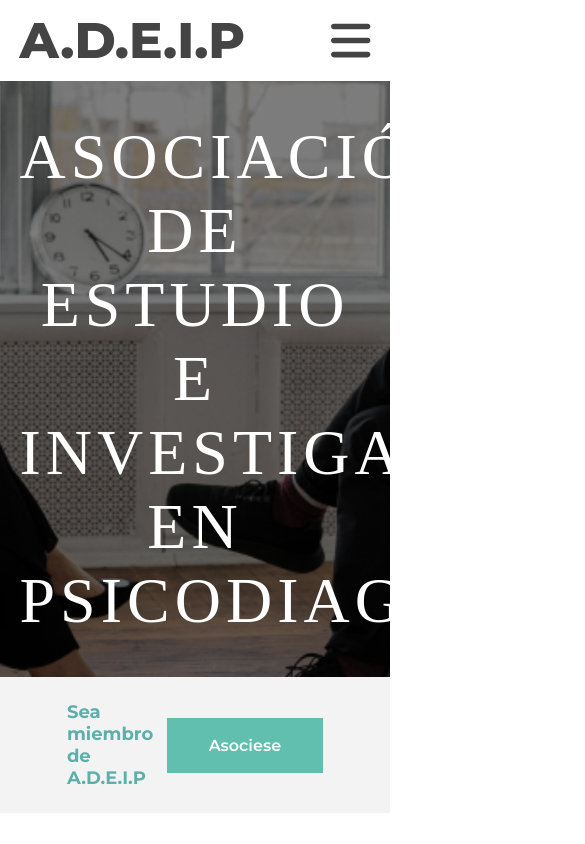
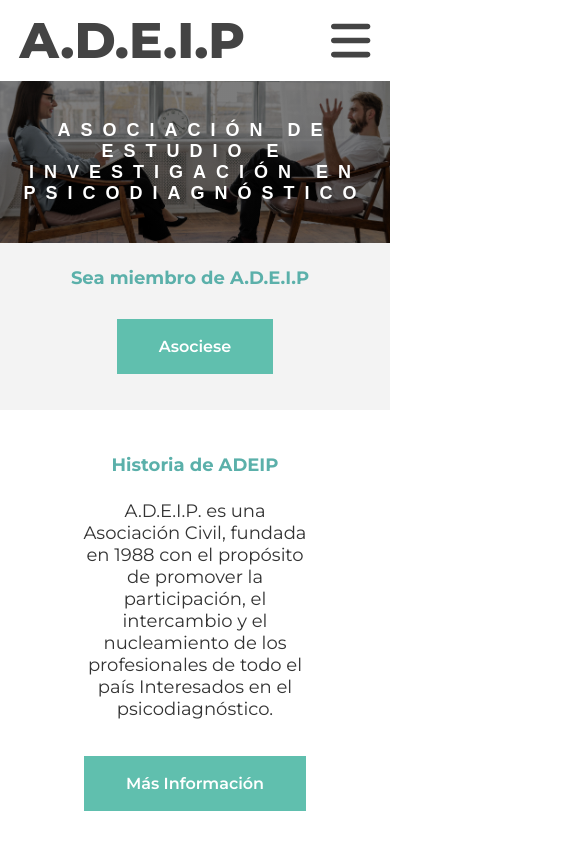
Before and after one commit to sleklere/adeip, a React (Create React App) app: page / in a window 390 px wide. Shown: the top 844 px of the page, 585 px wide, since content can reach past the window. Built offline with nearby package versions, Linux system fonts and the light colour scheme; a web font is replaced by a local one.

Commit message:
Editing some styles

```diff
--- a/src/Components/PageLayoutTop.module.css
+++ b/src/Components/PageLayoutTop.module.css
@@ -14,7 +14,6 @@
 
   padding-top: 10%;
   padding-bottom: 10%;
-  margin-bottom: 4rem;
 }
 
 .titulo h1 {
@@ -35,3 +34,13 @@
     font-size: 2.4rem;
   }
 }
+@media (max-width: 410px) {
+  .titulo h1 {
+    font-size: 1.8rem;
+  }
+}
+@media (max-width: 340px) {
+  .titulo h1 {
+    font-size: 1.4rem;
+  }
+}
--- a/src/Pages/Contact.module.css
+++ b/src/Pages/Contact.module.css
@@ -4,10 +4,9 @@
   font-size: 1.6rem;
   color: #444;
   max-width: 70rem;
-  margin: 0 auto;
+  margin: 4rem auto;
   padding: 0 1.6rem;
   gap: 1.6rem;
-  margin-bottom: 4rem;
 }
 
 .form label {
--- a/src/Pages/Inicio.jsx
+++ b/src/Pages/Inicio.jsx
@@ -1,10 +1,14 @@
 import styles from "./Inicio.module.css";
+import backgroundImage from "../Assets/home.png";
+import PageLayoutTop from "../Components/PageLayoutTop";
+
 function Inicio() {
   return (
     <div className={styles.container}>
-      <div className={styles.carrousel}>
-        <h1>Asociación de Estudio e Investigación en Psicodiagnóstico</h1>
-      </div>
+      <PageLayoutTop
+        title={"ASOCIACIÓN DE ESTUDIO E INVESTIGACIÓN EN PSICODIAGNÓSTICO"}
+        image={backgroundImage}
+      />
       <section className={styles.associate}>
         <div>
           <h3 className={styles["heading-terciary"]}>
--- a/src/Pages/Inicio.module.css
+++ b/src/Pages/Inicio.module.css
@@ -6,6 +6,10 @@
 h3 {
   color: #5bb0aa;
   font-size: 1.6rem;
+}
+
+.container .titulo {
+  margin-bottom: 0;
 }
 
 .heading-terciary {
@@ -31,29 +35,6 @@ h3 {
 
 section {
   margin: 2rem 0;
-}
-
-.carrousel {
-  background-image: linear-gradient(rgba(0, 0, 0, 0.3), rgba(0, 0, 0, 0.3)),
-    url("../Assets/home.png");
-  background-repeat: no-repeat;
-  background-size: cover;
-  background-position: top;
-
-  padding-top: 10%;
-  padding-bottom: 10%;
-}
-
-.carrousel h1 {
-  color: white;
-  text-align: center;
-  font-weight: 400;
-  font-size: 6.4rem;
-  letter-spacing: 0.5rem;
-  text-transform: uppercase;
-
-  width: 90%;
-  margin: auto;
 }
 
 .associate {
@@ -125,3 +106,23 @@ section {
   transform: translateY(-1px);
   box-shadow: 0 3px 7px rgba(0, 0, 0, 0.1);
 }
+
+@media (max-width: 800px) {
+  .associate div {
+    width: 90%;
+  }
+}
+
+@media (max-width: 480px) {
+  .titulo {
+    font-size: 1rem;
+  }
+
+  .associate div {
+    display: block;
+    text-align: center;
+  }
+  .associate div h3 {
+    margin-bottom: 1.8rem;
+  }
+}
--- a/src/Pages/Publicaciones.module.css
+++ b/src/Pages/Publicaciones.module.css
@@ -31,6 +31,7 @@
   grid-template-columns: repeat(4, 1fr);
   justify-items: center;
   gap: 7rem;
+  margin-top: 4rem;
   margin-bottom: 4rem;
 }
 
--- a/src/Pages/SobreAdeip.jsx
+++ b/src/Pages/SobreAdeip.jsx
@@ -1,11 +1,11 @@
 import styles from "./SobreAdeip.module.css";
+import backgroundImage from "../Assets/about.png";
+import PageLayoutTop from "../Components/PageLayoutTop";
 
 function SobreAdeip() {
   return (
     <div className={styles.container}>
-      <div className={styles.title}>
-        <h1>SOBRE ADEIP</h1>
-      </div>
+      <PageLayoutTop title={"SOBRE ADEIP"} image={backgroundImage} />
       <main className={styles.main}>
         <section className={`${styles.section} ${styles["section-unpair"]}`}>
           <div>
--- a/src/Pages/SobreAdeip.module.css
+++ b/src/Pages/SobreAdeip.module.css
@@ -4,26 +4,6 @@
 
 .main {
   width: 100%;
-}
-
-.title {
-  background-image: linear-gradient(rgba(0, 0, 0, 0.3), rgba(0, 0, 0, 0.3)),
-    url("../Assets/about.png");
-  background-repeat: no-repeat;
-  background-size: cover;
-  background-position: center;
-
-  padding-top: 10%;
-  padding-bottom: 10%;
-  margin-bottom: 1.4rem;
-}
-
-.title h1 {
-  color: white;
-  text-align: center;
-  font-size: 6.4rem;
-  font-weight: 400;
-  letter-spacing: 0.5rem;
 }
 
 .main p {
```
